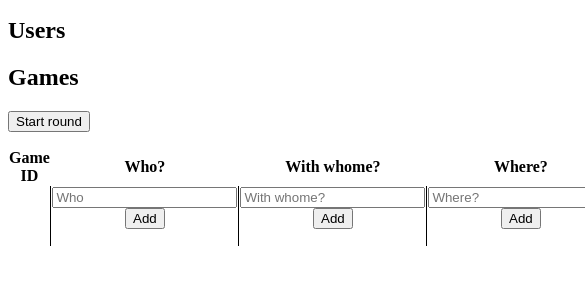
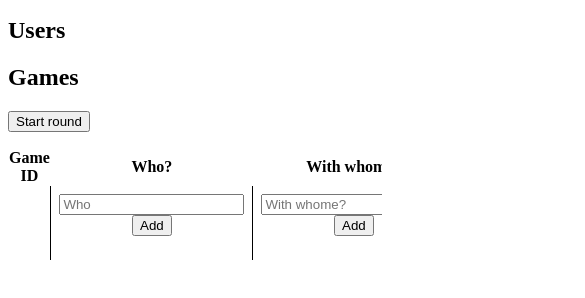
Before and after one commit to hamzashezad/whogame, a website with bundled scripts: page public/index.html in a window 390 px wide. Shown: the part 162-460 px from the top of the page, 585 px wide, since content can reach past the window. Built offline with nearby package versions, Linux system fonts and the light colour scheme; files whose address does not match are found by name.

Commit message:
basic responsiveness

```diff
--- a/public/index.html
+++ b/public/index.html
@@ -1,6 +1,8 @@
 <!doctype html>
-<html>
+<html lang="en">
 	<head>
+		<meta charset="utf-8">
+		<meta name="viewport" content="width=device-width; initial-scale=1">
 		<title>Who? With whome? Where? Doing what?</title>
 		<link rel="stylesheet" href="style.css">
 	</head>
@@ -28,6 +30,7 @@
 
 			<button id="start">Start round</button>
 
+			<div class="table-container">
 				<table>
 					<thead>
 						<tr>
@@ -68,6 +71,7 @@
 						</tr>
 					</tbody>
 				</table>
+			</div>
 		</section>
 
 		<script src="socket.io.js"></script>
--- a/public/style.css
+++ b/public/style.css
@@ -1,5 +1,10 @@
 form {
 	margin-bottom: 1rem;
+}
+
+.table-container {
+	width: 100%;
+	overflow-x: scroll;
 }
 
 table {
@@ -9,6 +14,7 @@ table {
 }
 
 td {
+	padding: 0.5rem;
 	border-left:  1px solid black;
 	text-align: center;
 }
```
Lines whose indentation alone changed are shown as unchanged.
